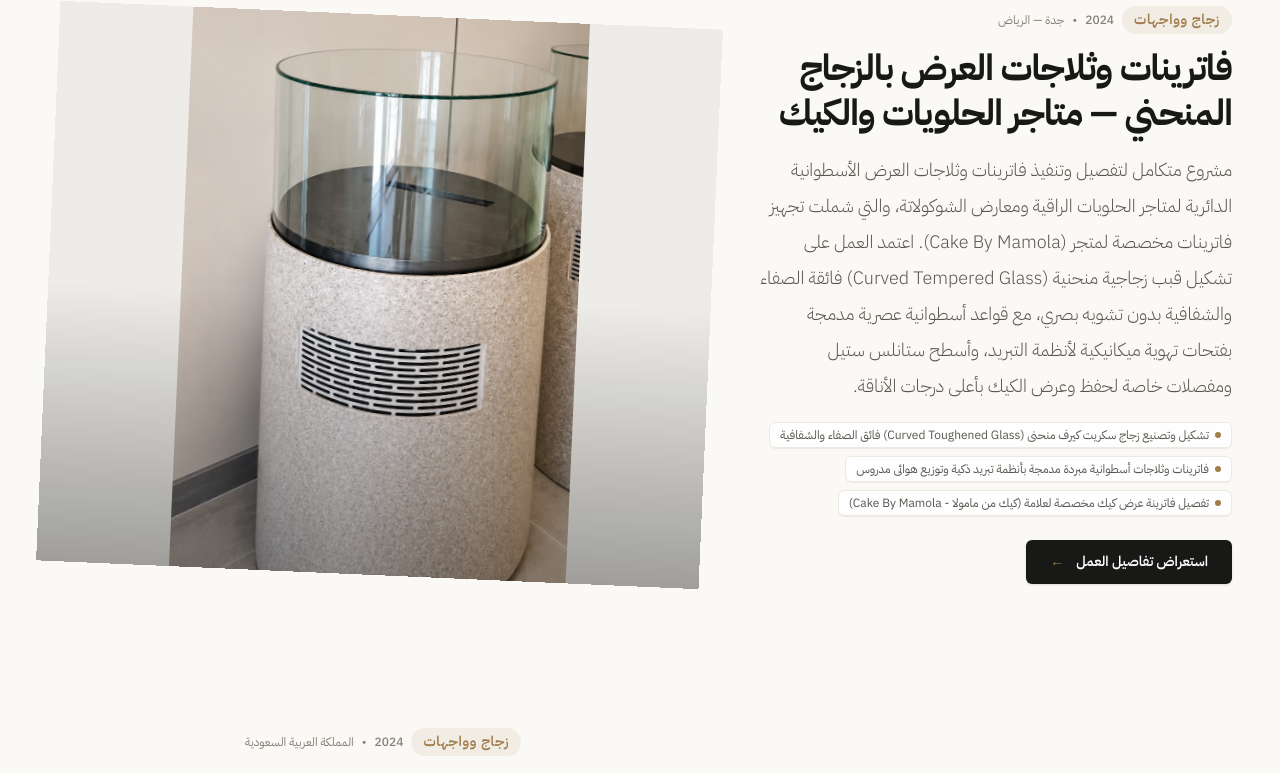
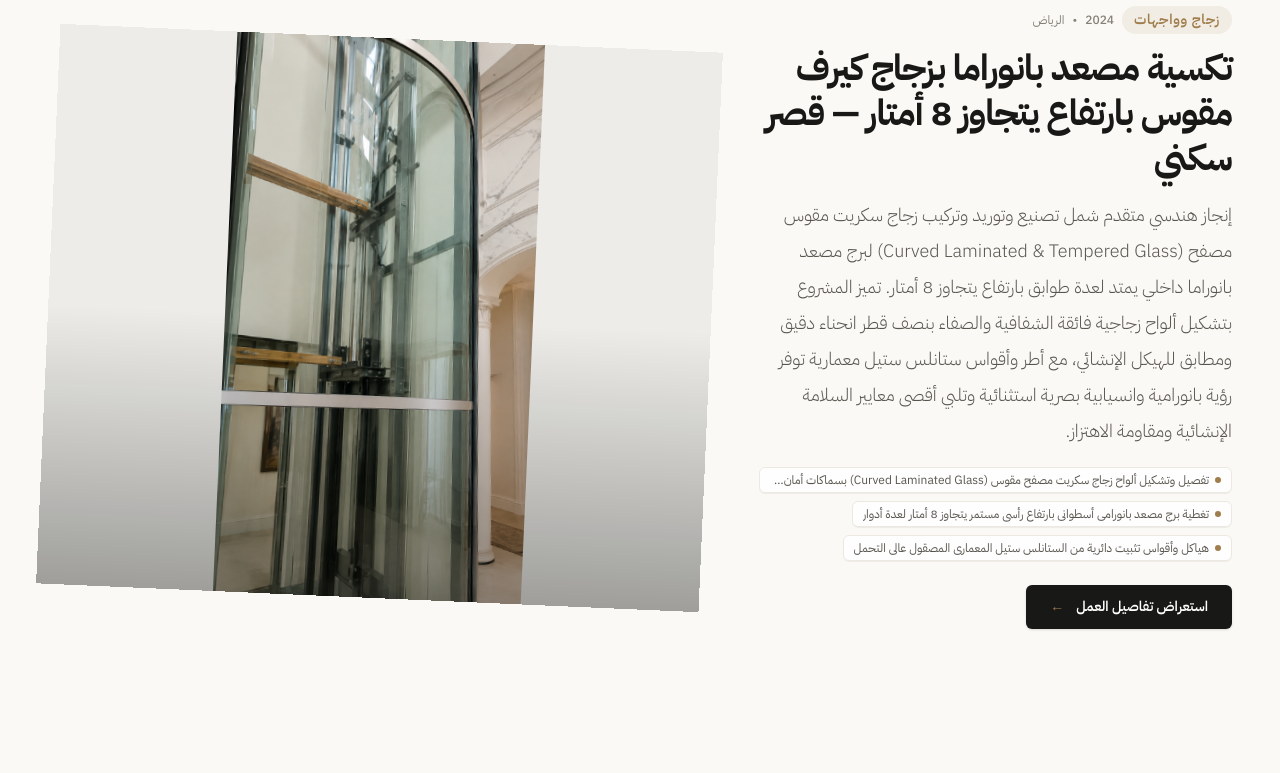
Before and after one commit to cyber712266013/tenthpowerQ, a React (Vite) app: page / in a window 1280 px wide. Shown: the part 2201-2974 px from the top of the page. Built offline with nearby package versions, Linux system fonts and the light colour scheme.

Commit message:
fix seo string

```diff
--- a/src/data/projects.ts
+++ b/src/data/projects.ts
@@ -161,7 +161,7 @@
     coverImage: "/images/Image1.png",
     images: [
       "/images/Image1.png",
-      "/images/about.png",
+      "/images/services/infrastructure.jpg"
     ],
     featured: false,
   },
@@ -216,6 +216,31 @@
     ],
     featured: true,
   },
+  {
+    id: "p5",
+    slug: "interior-glass-decor",
+    title: "مرايا ديكورية وتكسيات زجاجية لبهو فندق",
+    category: "مطابخ وديكورات",
+    categorySlug: "kitchens",
+    location: "جدة، حي الحمراء",
+    year: "2023",
+    shortDescription: "تصميم وتنفيذ تكسيات مرايا برونزية مشطوفة وألواح زجاجية ديكورية لبهو وصالات فندقية.",
+    description:
+      "تنفيذ أعمال الديكور الزجاجي الفاخر لبهو وممرات فندق، تضمّنت جدران كاملة من المرايا البلجيكية البرونزية المشطوفة بالليزر (Beveled Mirror Panels)، ودرابزينات زجاجية سكريت للدرج الشرفي، وأبواب مداخل زجاجية بارتفاع 3.5 متر بإطارات ستانلس ستيل تيتانيوم ذهبي.",
+    scope: [
+      "مرايا برونزية مشطوفة مقطوعة بدقة CNC عالية",
+      "درابزينات زجاج سكريت 16 ملم مصفح بدون أعمدة ظاهرة",
+      "أبواب مداخل زجاجية ضخمة بمقابض ذهبية مطفية فاخرة",
+      "إضاءات خلفية مخفية تبرز جمال الانعكاسات الزجاجية",
+    ],
+    coverImage: "/images/services/management.jpg",
+    images: [
+      "/images/services/management.jpg",
+
+    ],
+    featured: false,
+  },
+
 ];
 
 export default projects;
```
